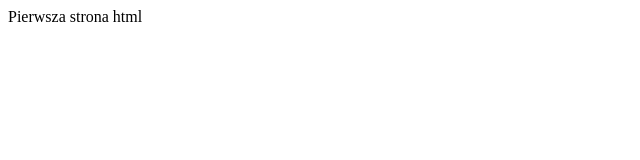
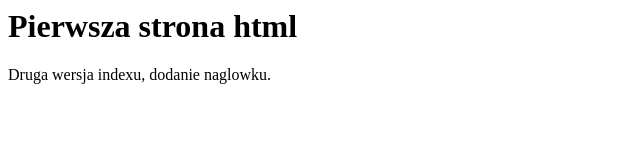
Before and after one commit to crcgit1704/WarsztatyPolitechnika1704, a plain HTML site: page index.html in a window 1280 px wide. Shown: the whole page, without its empty margins (0-640 px from the left). Drawn offline with Linux system fonts and the light colour scheme.

```diff
--- a/index.html
+++ b/index.html
@@ -2,6 +2,7 @@
 	<head>
 	</head>
 	<body>
-	Pierwsza strona html
+	<h1>Pierwsza strona html</h1>
+	Druga wersja indexu, dodanie naglowku.
 	</body>
 </html>
```
Also changed, not shown: koszyk.html (added, +1 -0 lines).
